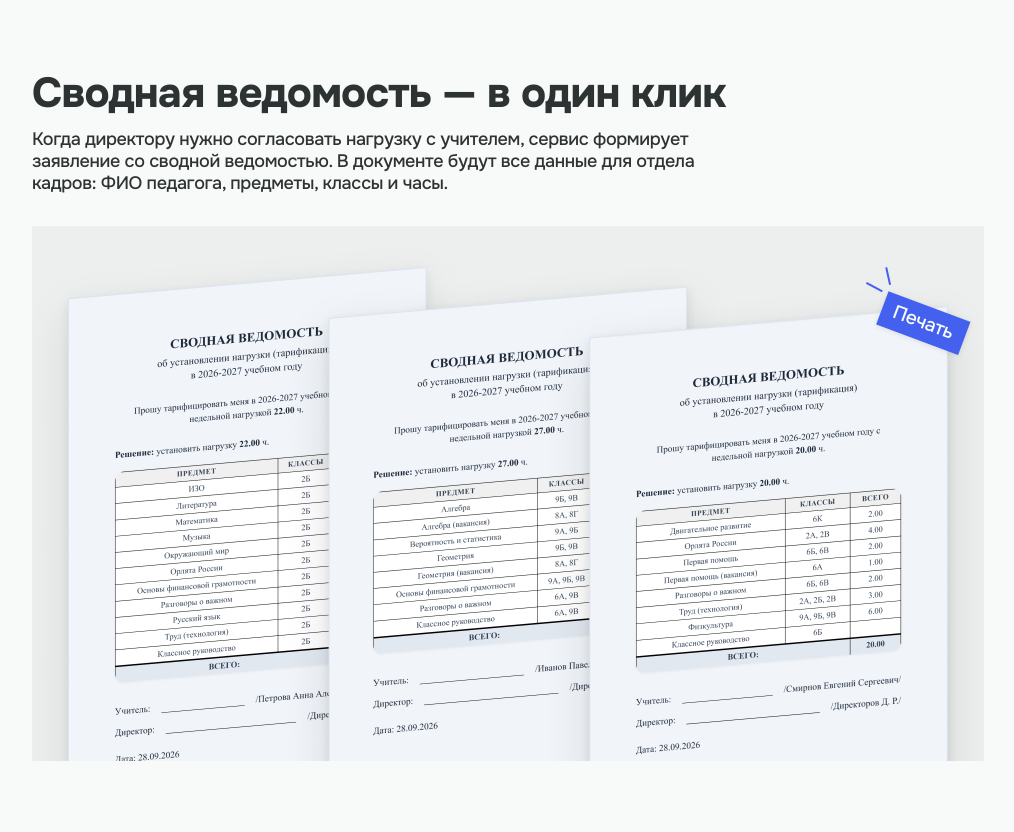
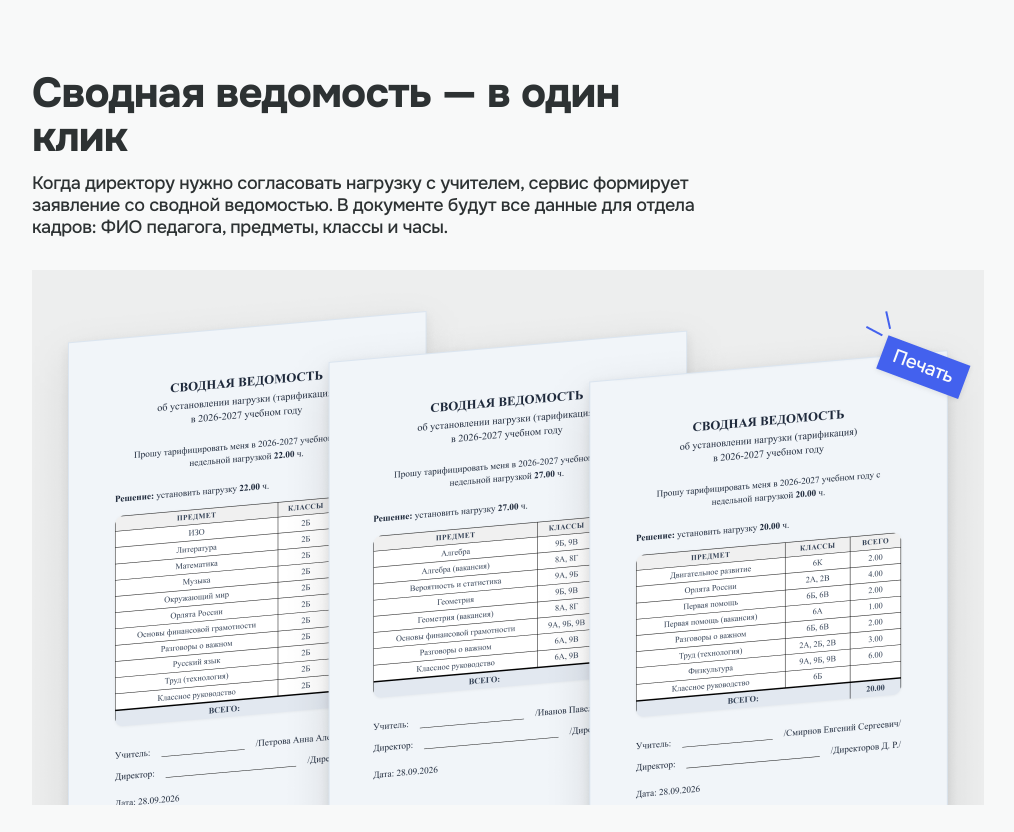
Before and after one commit to VrnkBondarchuk/tarifikator.github.io, a plain HTML site: page index.html in a window 1280 px wide. Shown: the part 4906-5738 px from the top of the page, without its empty margins (132-1146 px from the left). Drawn offline with Linux system fonts and the light colour scheme.

Commit message:
Refine landing page content

```diff
--- a/css/styles.css
+++ b/css/styles.css
@@ -573,11 +573,6 @@ section[id] {
 }
 .statements__illustration {
   margin: 32px 0 0;
-}
-
-.statements__heading {
-  font-size: clamp(20px, 5.6vw, 42px);
-  white-space: nowrap;
 }
 
 .statements__illustration img {
--- a/index.html
+++ b/index.html
@@ -6,7 +6,7 @@
     <meta name="theme-color" content="#2d3233">
     <title>Тарификатор — онлайн-программа для управления нагрузкой</title>
     <link rel="preload" href="fonts/Onest-Variable.ttf" as="font" type="font/ttf" crossorigin>
-    <link rel="stylesheet" href="css/styles.css?v=53">
+    <link rel="stylesheet" href="css/styles.css?v=54">
   </head>
   <body>
     <header class="hero" aria-labelledby="hero-title">
@@ -145,7 +145,7 @@
       <section class="statements" id="statements" aria-labelledby="statements-title">
         <div class="feature__inner">
           <div class="feature__copy">
-            <h2 class="section-heading statements__heading" id="statements-title">Сводная ведомость — в один клик</h2>
+            <h2 class="section-heading" id="statements-title">Сводная ведомость — в один клик</h2>
             <p class="section-copy">Когда директору нужно согласовать нагрузку с учителем, сервис формирует заявление со сводной ведомостью. В документе будут все данные для отдела кадров: ФИО педагога, предметы, классы и часы.</p>
           </div>
           <figure class="statements__illustration">
```
